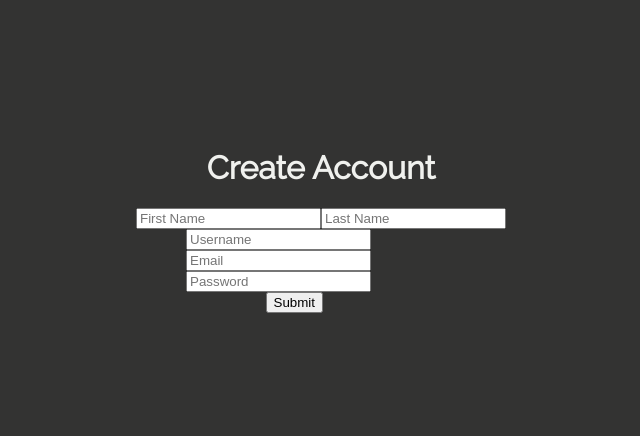
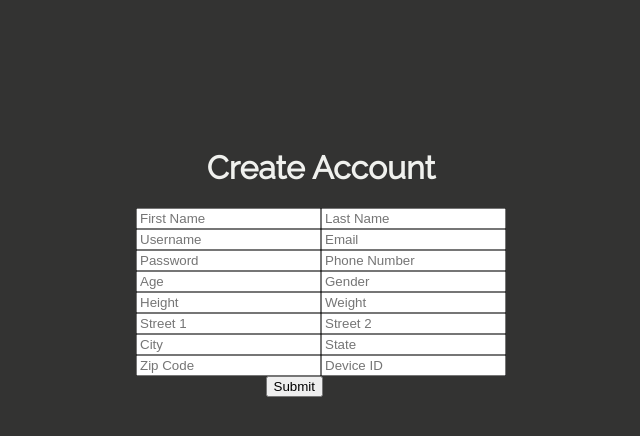
Before and after one commit to danremel/gosafely-webapp, a React (Create React App) app in the folder client/: page /create-account in a window 1280 px wide. Shown: the top 436 px of the page, without its empty margins (319-959 px from the left). Built offline with nearby package versions, Linux system fonts and the light colour scheme.

Commit message:
CreateAccount component now holds all the fields for account registration. Next step: Going to try deleting the DeviceRegistration and UserInformation components. Display account info in dashboard and create edit and delete routes.

```diff
--- a/client/src/components/CreateAccount.jsx
+++ b/client/src/components/CreateAccount.jsx
@@ -9,7 +9,7 @@ const PageStyle = {
 	marginTop: "10%"
 }
 const formStyle = {
-	marginLeft: "50px"
+	margin: "0 auto"
 }
 const submitStyle = {
 	marginLeft: "35%"
@@ -18,11 +18,31 @@ class CreateAccount extends Component {
 	constructor(){
 		super();
 		this.state = {
-					firstName: "",
-					lastName: "",
-					username: "",
-					email: "",
-					password: ""
+			firstName: "",
+			lastName: "",
+			username: "",
+			email: "",
+			password: "",
+			phoneNumber: "",
+			age: "",
+			gender: "",
+			height: "",
+			weight: "",
+			address: {
+				streetOne: "",
+				streetTwo: "",
+				city: "",
+				state: "",
+				zipCode: "",
+			},
+			devices: {
+				deviceId: ""
+			},
+			emergencyContacts: {
+				name: "",
+				phoneNumber: "",
+				relationship: "",
+			}
 		}
 	}
 
@@ -52,6 +72,61 @@ class CreateAccount extends Component {
 		const password = e.target.value;
 		this.setState({password});
 	}
+	_handleChangePhoneNumber = (e) => {
+		e.preventDefault();
+		const phoneNumber = e.target.value;
+		this.setState({phoneNumber});
+	}
+	_handleChangeAge = (e) => {
+		e.preventDefault();
+		const age = e.target.value;
+		this.setState({age});
+	}
+	_handleChangeGender = (e) => {
+		e.preventDefault();
+		const gender = e.target.value;
+		this.setState({gender});
+	}
+	_handleChangeHeight = (e) => {
+		e.preventDefault();
+		const height = e.target.value;
+		this.setState({height});
+	}
+	_handleChangeWeight = (e) => {
+		e.preventDefault();
+		const weight = e.target.value;
+		this.setState({weight});
+	}
+	_handleChangeStreetOne = (e) => {
+		e.preventDefault();
+		const streetOne = e.target.value;
+		this.setState({streetOne});
+	}
+	_handleChangeStreetTwo = (e) => {
+		e.preventDefault();
+		const streetTwo = e.target.value;
+		this.setState({streetTwo});
+	}
+	_handleChangeCity = (e) => {
+		e.preventDefault();
+		const city = e.target.value;
+		this.setState({city});
+	}
+	_handleChangeState = (e) => {
+		e.preventDefault();
+		const state = e.target.value;
+		this.setState({state});
+	}
+	_handleChangeZipCode = (e) => {
+		e.preventDefault();
+		const zipCode = e.target.value;
+		this.setState({zipCode});
+	}
+	_handleChangeDeviceId = (e) => {
+		e.preventDefault();
+		const deviceId = e.target.value;
+		this.setState({deviceId});
+	}
 
 	_handleSubmit = (e) => {
 		e.preventDefault();
@@ -64,6 +139,17 @@ class CreateAccount extends Component {
 			newState.username = res.data.username;
 			newState.email = res.data.email;
 			newState.password = res.data.password;
+			newState.phoneNumber = res.data.phoneNumber;
+			newState.age = res.data.age;
+			newState.gender = res.data.gender;
+			newState.height = res.data.height;
+			newState.weight = res.data.weight;
+			newState.streetOne = res.data.streetOne;
+			newState.streetTwo = res.data.streetTwo;
+			newState.city = res.data.city;
+			newState.state = res.data.state;
+			newState.zipCode = res.data.zipCode;
+			newState.deviceId = res.data.devices.deviceId;
 			this.setState(newState);
 			console.log(this.state);
 		})
@@ -75,18 +161,37 @@ class CreateAccount extends Component {
 			<div style={PageStyle}>
 				<h1>Create Account</h1>
 				<form>
-					<div>
+					<div style={formStyle}>
 						<input onChange={this._handleChangeFirstName} type="text" name="firstName" placeholder="First Name"/>
 						<input onChange={this._handleChangeLastName} type="text" name="lastName" placeholder="Last Name"/>
 					</div>
 					<div style={formStyle}>
 						<input onChange={this._handleChangeUsername} type="text" name="username" placeholder="Username"/>
-					</div>
-					<div style={formStyle}>
 						<input onChange={this._handleChangeEmail} type="text" name="email" placeholder="Email"/>
 					</div>
 					<div style={formStyle}>
 						<input onChange={this._handleChangePassword} type="text" name="password" placeholder="Password"/>
+						<input onChange={this._handleChangePhoneNumber} type="text" name="phoneNumber" placeholder="Phone Number"/>
+					</div>
+					<div style={formStyle}>
+						<input onChange={this._handleChangeAge} type="text" name="age" placeholder="Age"/>
+						<input onChange={this._handleChangeGender} type="text" name="gender" placeholder="Gender"/>
+					</div>
+					<div style={formStyle}>
+						<input onChange={this._handleChangeHeight} type="text" name="height" placeholder="Height"/>
+						<input onChange={this._handleChangeWeight} type="text" name="weight" placeholder="Weight"/>
+					</div>
+					<div style={formStyle}>
+						<input onChange={this._handleChangeStreetOne} type="text" name="address.streetOne" placeholder="Street 1"/>
+						<input onChange={this._handleChangeStreetTwo} type="text" name="address.streetTwo" placeholder="Street 2"/>
+					</div>
+					<div style={formStyle}>
+						<input onChange={this._handleChangeCity} type="text" name="address.city" placeholder="City"/>
+						<input onChange={this._handleChangeState} type="text" name="address.state" placeholder="State"/>
+					</div>
+					<div style={formStyle}>
+						<input onChange={this._handleChangeZipCode} type="text" name="address.zipCode" placeholder="Zip Code"/>
+						<input onChange={this._handleChangeDeviceId} type="text" name="devices.deviceId" placeholder="Device ID"/>
 					</div>
 						<input onClick={this._handleSubmit} style={submitStyle} type="submit"/>
 				</form>
```
